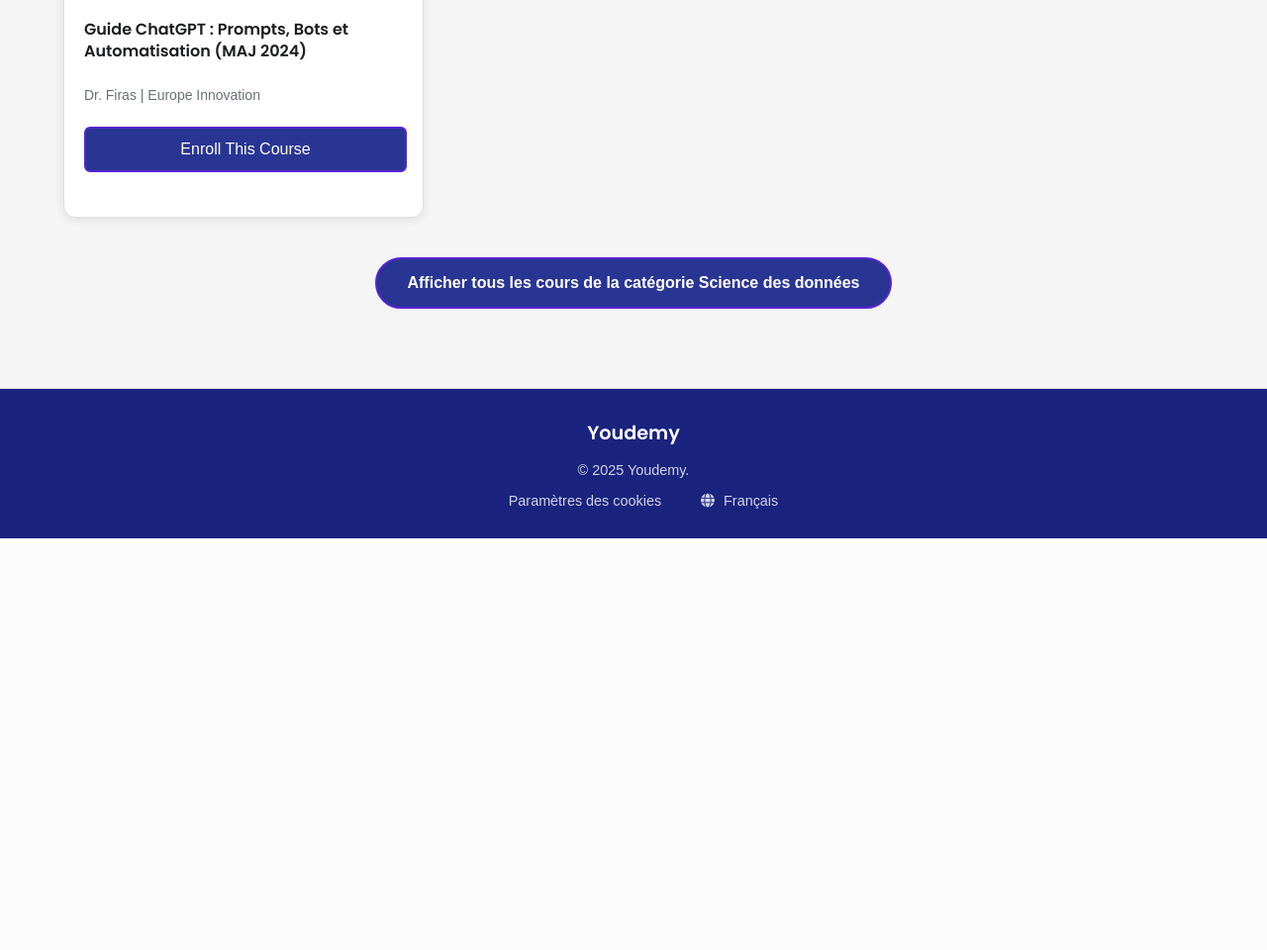
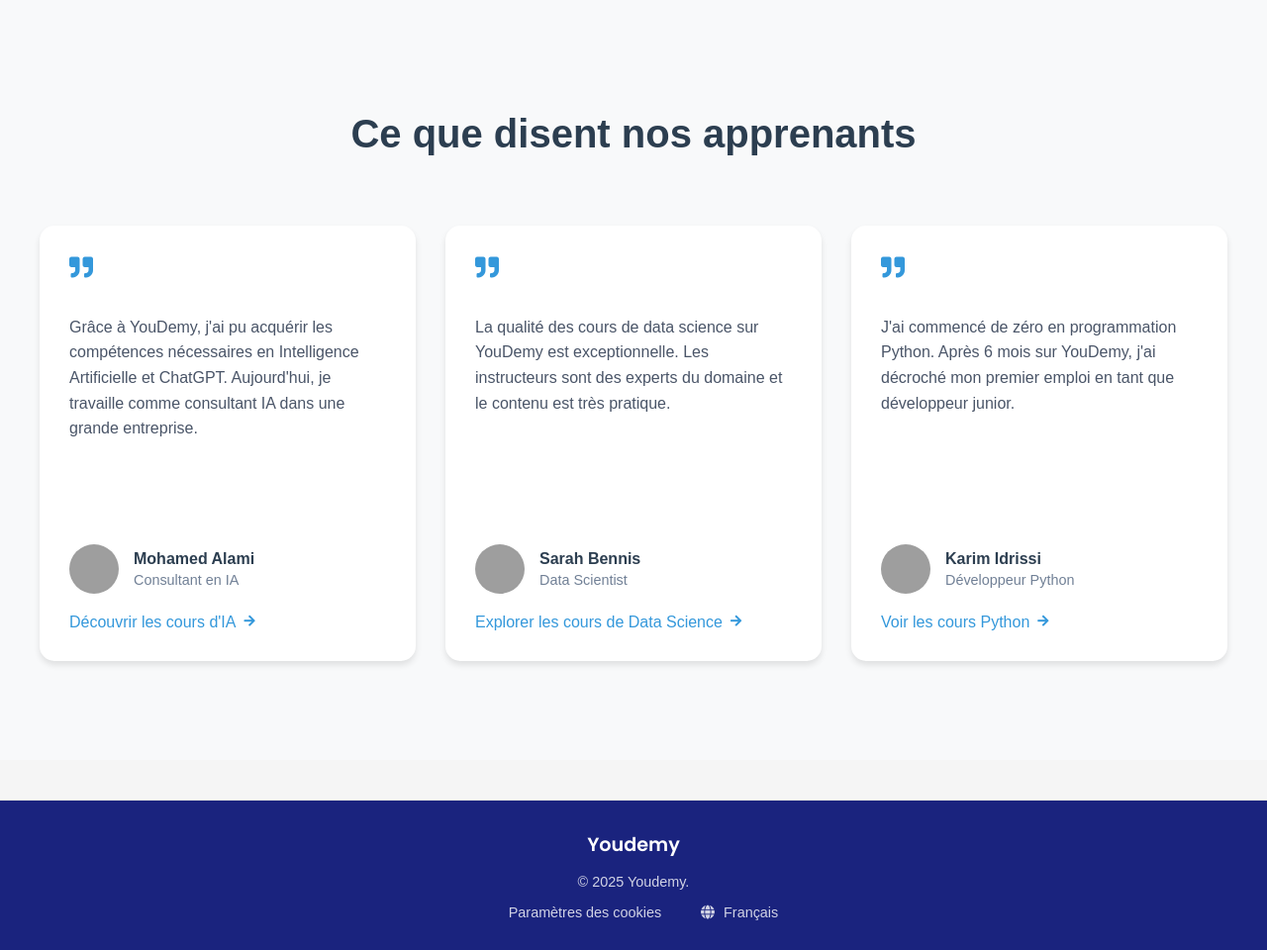
Before and after one commit to nolongeraregistereduser/YouDemy, a PHP site: page /index.php in a window 1280 px wide. Shown: the part 2406-3366 px from the top of the page at 99% size. Before the commit the page ends 2950 px from the top, so only its background shows below. Run offline with PHP 8.4, Linux system fonts and the light colour scheme; grey boxes are pictures that could not be loaded.

Commit message:
3 Cards of Courses & Feedbacks in Index

```diff
--- a/index.php
+++ b/index.php
@@ -159,7 +159,7 @@ session_start();
        Meilleure vente
       </div>
       <a class="enroll-btn" href="#">
-       Enroll This Course
+       En savoir plus
       </a>
      </div>
     </div>
@@ -176,7 +176,7 @@ session_start();
        Les mieux notés
       </div>
       <a class="enroll-btn" href="#">
-       Enroll This Course
+       En savoir plus
       </a>
      </div>
     </div>
@@ -190,24 +190,7 @@ session_start();
        Dr. Firas | Europe Innovation
       </div>
       <a class="enroll-btn" href="#">
-       Enroll This Course
-      </a>
-     </div>
-    </div>
-    <div class="course-card">
-     <img alt="Image of ChatGPT and automation icons" height="400" src="https://storage.googleapis.com/a1aa/image/VkbpBzSkqUgA6rVirCErIlPCJOUB-dhMTTuq9EkQEz0.jpg" width="600"/>
-     <div class="course-content">
-      <div class="course-title">
-       Guide ChatGPT : Prompts, Bots et Automatisation (MAJ 2024)
-      </div>
-      <div class="course-author">
-       Dr. Firas | Europe Innovation
-      </div>
-      <div class="course-badge">
-       Meilleure vente
-      </div>
-      <a class="enroll-btn" href="#">
-       Enroll This Course
+       En savoir plus
       </a>
      </div>
     </div>
@@ -217,6 +200,198 @@ session_start();
    </a>
   </div>
 
+  <!-- Testimonials Section -->
+  <div class="testimonials-section">
+    <div class="testimonials-container">
+        <h2 class="testimonials-title">Ce que disent nos apprenants</h2>
+        <div class="testimonials-grid">
+            <div class="testimonial-card">
+                <div class="quote-icon">
+                    <i class="fas fa-quote-right"></i>
+                </div>
+                <p class="testimonial-text">
+                    Grâce à YouDemy, j'ai pu acquérir les compétences nécessaires en Intelligence Artificielle et ChatGPT. Aujourd'hui, je travaille comme consultant IA dans une grande entreprise.
+                </p>
+                <div class="testimonial-author">
+                    <img src="https://randomuser.me/api/portraits/men/32.jpg" alt="Mohamed Alami">
+                    <div class="author-info">
+                        <div class="author-name">Mohamed Alami</div>
+                        <div class="author-title">Consultant en IA</div>
+                    </div>
+                </div>
+                <a href="courses.php?category=1" class="testimonial-link">
+                    Découvrir les cours d'IA <i class="fas fa-arrow-right"></i>
+                </a>
+            </div>
+
+            <div class="testimonial-card">
+                <div class="quote-icon">
+                    <i class="fas fa-quote-right"></i>
+                </div>
+                <p class="testimonial-text">
+                    La qualité des cours de data science sur YouDemy est exceptionnelle. Les instructeurs sont des experts du domaine et le contenu est très pratique.
+                </p>
+                <div class="testimonial-author">
+                    <img src="https://randomuser.me/api/portraits/women/44.jpg" alt="Sarah Bennis">
+                    <div class="author-info">
+                        <div class="author-name">Sarah Bennis</div>
+                        <div class="author-title">Data Scientist</div>
+                    </div>
+                </div>
+                <a href="courses.php?category=2" class="testimonial-link">
+                    Explorer les cours de Data Science <i class="fas fa-arrow-right"></i>
+                </a>
+            </div>
+
+            <div class="testimonial-card">
+                <div class="quote-icon">
+                    <i class="fas fa-quote-right"></i>
+                </div>
+                <p class="testimonial-text">
+                    J'ai commencé de zéro en programmation Python. Après 6 mois sur YouDemy, j'ai décroché mon premier emploi en tant que développeur junior.
+                </p>
+                <div class="testimonial-author">
+                    <img src="https://randomuser.me/api/portraits/men/67.jpg" alt="Karim Idrissi">
+                    <div class="author-info">
+                        <div class="author-name">Karim Idrissi</div>
+                        <div class="author-title">Développeur Python</div>
+                    </div>
+                </div>
+                <a href="courses.php?category=3" class="testimonial-link">
+                    Voir les cours Python <i class="fas fa-arrow-right"></i>
+                </a>
+            </div>
+        </div>
+    </div>
+  </div>
+
   <?php include 'includes/footer.php'; ?>
  </body>
 </html>
+
+<style>
+.testimonials-section {
+    background-color: #f8f9fa;
+    padding: 80px 0;
+    margin: 40px 0;
+}
+
+.testimonials-container {
+    max-width: 1200px;
+    margin: 0 auto;
+    padding: 0 20px;
+}
+
+.testimonials-title {
+    text-align: center;
+    font-size: 2.5rem;
+    color: #2c3e50;
+    margin-bottom: 50px;
+    font-weight: 600;
+}
+
+.testimonials-grid {
+    display: grid;
+    grid-template-columns: repeat(3, 1fr);
+    gap: 30px;
+    padding: 20px 0;
+}
+
+.testimonial-card {
+    background: white;
+    border-radius: 15px;
+    padding: 30px;
+    box-shadow: 0 4px 6px rgba(0, 0, 0, 0.1);
+    transition: transform 0.3s ease;
+    display: flex;
+    flex-direction: column;
+    height: 380px;
+}
+
+.testimonial-card:hover {
+    transform: translateY(-5px);
+}
+
+.quote-icon {
+    color: #3498db;
+    font-size: 24px;
+    margin-bottom: 20px;
+}
+
+.testimonial-text {
+    flex-grow: 1;
+    font-size: 1rem;
+    line-height: 1.6;
+    color: #4a5568;
+    margin-bottom: 20px;
+}
+
+.testimonial-author {
+    display: flex;
+    align-items: center;
+    margin-bottom: 20px;
+}
+
+.testimonial-author img {
+    width: 50px;
+    height: 50px;
+    border-radius: 50%;
+    margin-right: 15px;
+    object-fit: cover;
+}
+
+.author-info {
+    flex-grow: 1;
+}
+
+.author-name {
+    font-weight: 600;
+    color: #2c3e50;
+    margin-bottom: 4px;
+}
+
+.author-title {
+    font-size: 0.9rem;
+    color: #718096;
+}
+
+.testimonial-link {
+    color: #3498db;
+    text-decoration: none;
+    font-weight: 500;
+    display: inline-flex;
+    align-items: center;
+    gap: 8px;
+    transition: color 0.3s ease;
+}
+
+.testimonial-link:hover {
+    color: #2980b9;
+}
+
+.testimonial-link i {
+    font-size: 0.8rem;
+}
+
+@media (max-width: 992px) {
+    .testimonials-grid {
+        grid-template-columns: repeat(2, 1fr);
+    }
+}
+
+@media (max-width: 768px) {
+    .testimonials-grid {
+        grid-template-columns: 1fr;
+    }
+}
+
+@media (max-width: 480px) {
+    .testimonials-section {
+        padding: 40px 0;
+    }
+
+    .testimonial-card {
+        padding: 20px;
+    }
+}
+</style>
```
